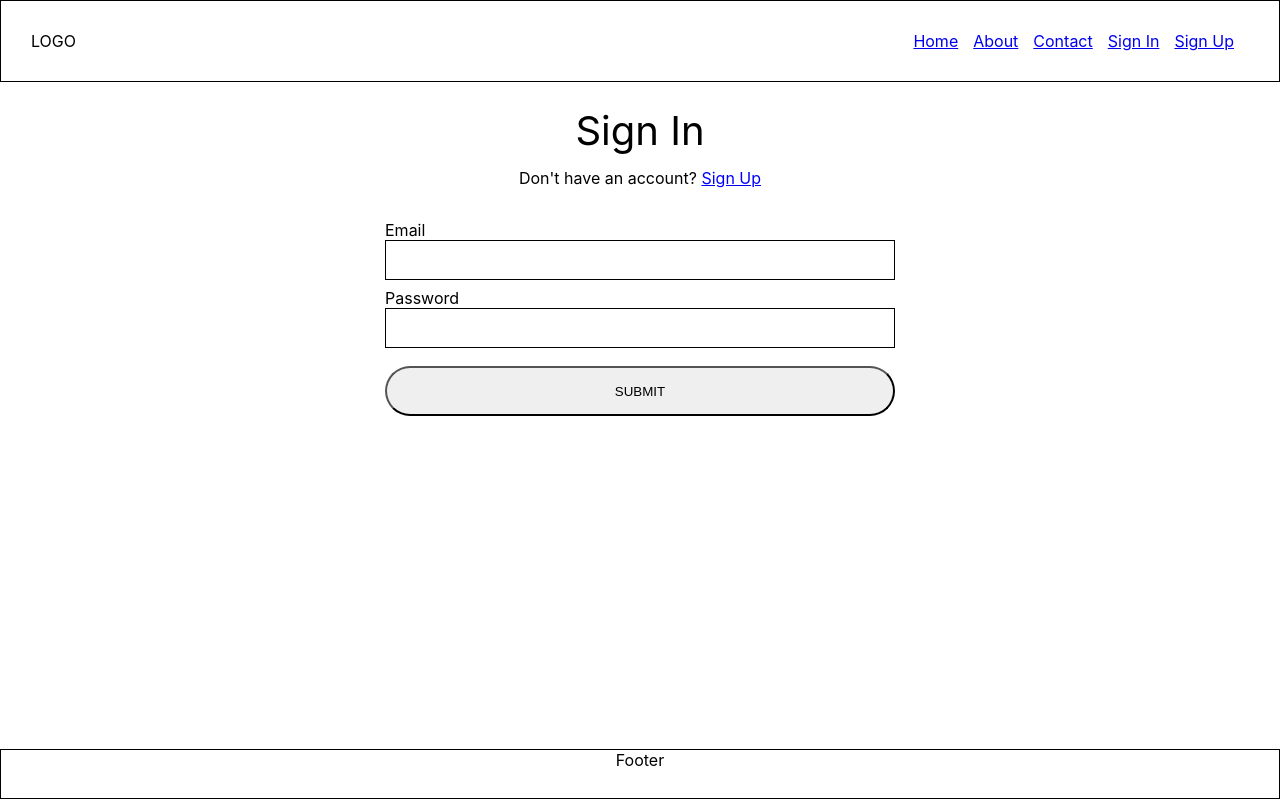
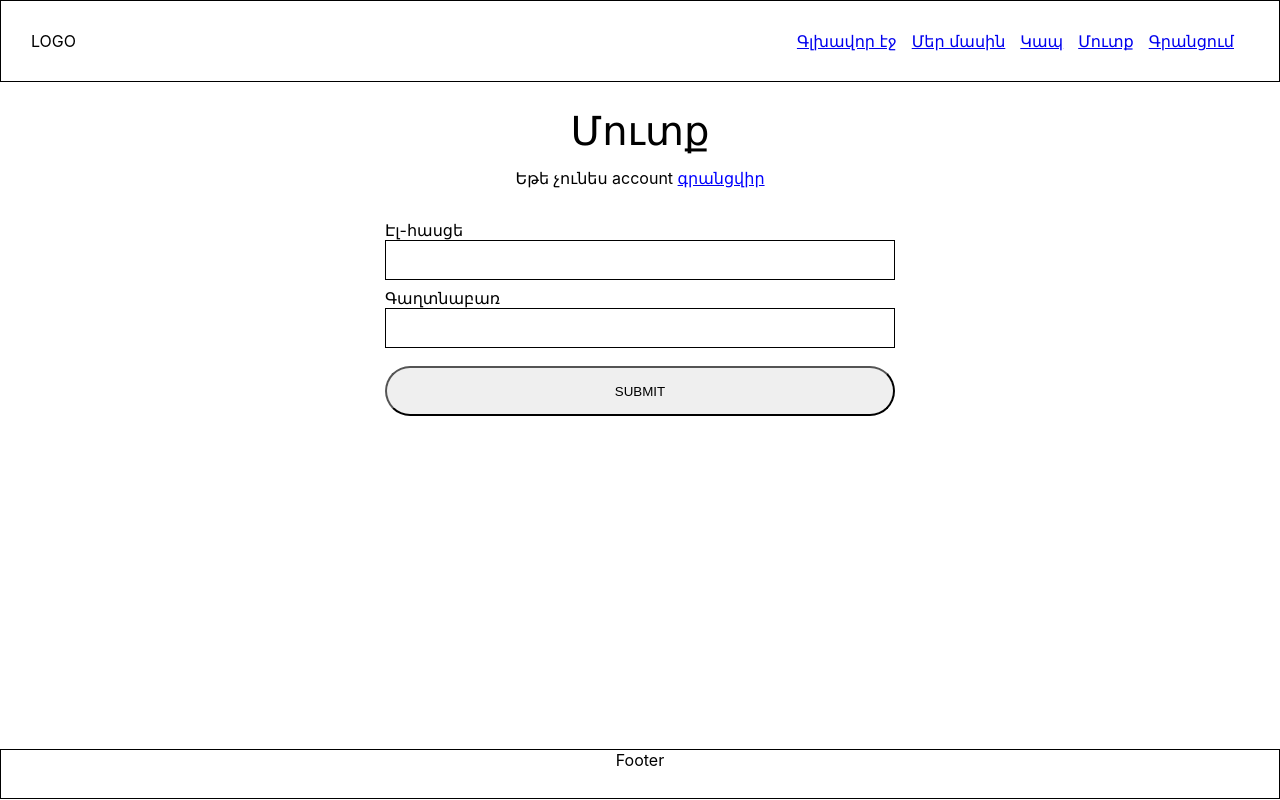
Before and after one commit to NatNatali/discrete-client, a React (Create React App) app: page /sign-in in a window 1280 px wide. Built offline with nearby package versions, Linux system fonts and the light colour scheme.

Commit message:
fix(Auth): Change the language to Armenian

```diff
--- a/src/components/Header/index.js
+++ b/src/components/Header/index.js
@@ -5,19 +5,19 @@ import './index.scss';
 const Header = () => {
     const menu_item = [
         {
-            name: 'Home',
+            name: 'Գլխավոր էջ',
             link: '/'
         },{
-            name: 'About',
+            name: 'Մեր մասին',
             link: '/about'
         },{
-            name: 'Contact',
+            name: 'Կապ',
             link: '/contact'
         },{
-            name: 'Sign In',
+            name: 'Մուտք',
             link: '/sign-in'
         },{
-            name: 'Sign Up',
+            name: 'Գրանցում',
             link: '/sign-up'
         },
     ];
--- a/src/components/MobileHeader/index.js
+++ b/src/components/MobileHeader/index.js
@@ -8,19 +8,19 @@ const MobileHeader = () => {
 
     const mobile_menu_item = [
         {
-            name: 'Home',
+            name: 'Գլխավոր էջ',
             link: '/'
         },{
-            name: 'About',
+            name: 'Մեր մասին',
             link: '/about'
         },{
-            name: 'Contact',
+            name: 'Կապ',
             link: '/contact'
         },{
-            name: 'Sign In',
+            name: 'Մուտք',
             link: '/sign-in'
         },{
-            name: 'Sign Up',
+            name: 'Գրանցում',
             link: '/sign-up'
         },
     ];
--- a/src/components/SignIn/index.js
+++ b/src/components/SignIn/index.js
@@ -11,13 +11,13 @@ const SignIn = () => {
     return <Container>
             <div>
                 <div className='l-texts'>
-                    <div className='l-h1'>Sign In</div>
-                    <div className='l-question'>Don't have an account?  <Link to="/sign-up"><span>Sign Up</span></Link></div>
+                    <div className='l-h1'>Մուտք</div>
+                    <div className='l-question'>Եթե չունես account  <Link to="/sign-up"><span>գրանցվիր</span></Link></div>
                 </div>
                 <div className='l-form-content'>
                     <form onSubmit={handleSubmit(onSubmit)}>
                        <div className='email-input'>
-                           <label htmlFor="">Email</label>
+                           <label htmlFor="">Էլ-հասցե</label>
                            <input
                                className={errors.email ? 'red-input' : 'input'}
                                name="email"
@@ -29,7 +29,7 @@ const SignIn = () => {
                        </div>
                         {errors.email && <p className='l-error'>{errors.email.message}</p>}
                         <div className='pass-input'>
-                            <label htmlFor="">Password</label>
+                            <label htmlFor="">Գաղտնաբառ</label>
                             <input
                                 className={errors.password ? 'red-input' : 'input'}
                                 name="password"
--- a/src/components/SignUp/index.js
+++ b/src/components/SignUp/index.js
@@ -12,14 +12,15 @@ const SignUp = () => {
     const onSubmit = data => { console.log(data) }
     return <Container>
         <div className='r-texts'>
-            <div className='r-title'>Sign Up</div>
-            <div className='r-question'>Already have an account? <Link to="/sign-in"><span>Sign In</span></Link></div>
+            <div className='r-title'>Գրանցում</div>
+            <div className='r-question'>Եթե արդեն ունես account <Link to="/sign-in"><span>մուտք գործիր</span></Link></div>
         </div>
         <div className='r-form-content'>
             <form onSubmit={handleSubmit(onSubmit)}>
                 <div>
-                    <label htmlFor="">First Name</label>
+                    <label htmlFor="">Անուն</label>
                     <input
+                        className={errors.first_name ? 'red-input' : 'input'}
                         name="first_name"
                         type='text'
                         ref={register({
@@ -29,8 +30,9 @@ const SignUp = () => {
                 </div>
                 {errors.first_name && <p className='r-error'>{errors.first_name.message}</p>}
                 <div>
-                    <label htmlFor="">Last Name</label>
+                    <label htmlFor="">Ազգանուն</label>
                     <input
+                        className={errors.last_name ? 'red-input' : 'input'}
                         name="last_name"
                         type='text'
                         ref={register({
@@ -40,8 +42,9 @@ const SignUp = () => {
                 </div>
                 {errors.last_name && <p className='r-error'>{errors.last_name.message}</p>}
                 <div>
-                    <label htmlFor="">Email</label>
+                    <label htmlFor="">Էլ-հասցե</label>
                     <input
+                        className={errors.email ? 'red-input' : 'input'}
                         name="email"
                         type='email'
                         ref={register({
@@ -51,8 +54,9 @@ const SignUp = () => {
                 </div>
                 {errors.email && <p className='r-error'>{errors.email.message}</p>}
                 <div>
-                    <label htmlFor="">Password</label>
+                    <label htmlFor="">Գաղտնաբառ</label>
                     <input
+                        className={errors.password ? 'red-input' : 'input'}
                         name="password"
                         type='password'
                         ref={register({
@@ -66,8 +70,9 @@ const SignUp = () => {
                 </div>
                 {errors.password && <p className='r-error'>{errors.password.message}</p>}
                 <div>
-                    <label htmlFor="">Confirm Password</label>
+                    <label htmlFor="">Կրկնել գաղտնաբառը</label>
                     <input
+                        className={errors.conf_password ? 'red-input' : 'input'}
                         name="conf_password"
                         type='password'
                         ref={register({
--- a/src/components/SignUp/index.scss
+++ b/src/components/SignUp/index.scss
@@ -34,3 +34,11 @@
     margin-top: -4px;
   }
 }
+
+.red-input {
+  border: 2px solid red;
+}
+
+.input {
+  border: 1px solid black;
+}
```
Also changed, not shown: 1 other file (tests, documents, lock files or other folders).
